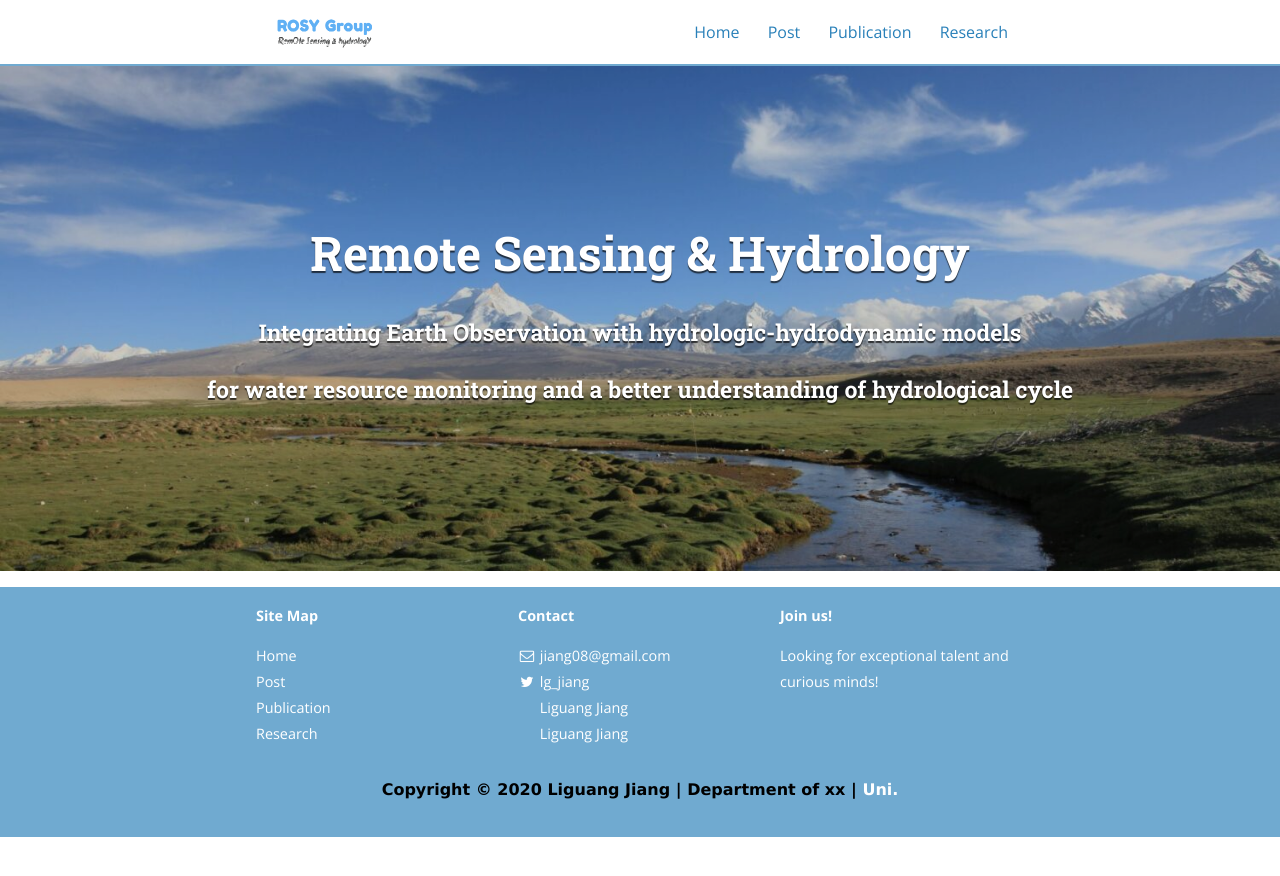
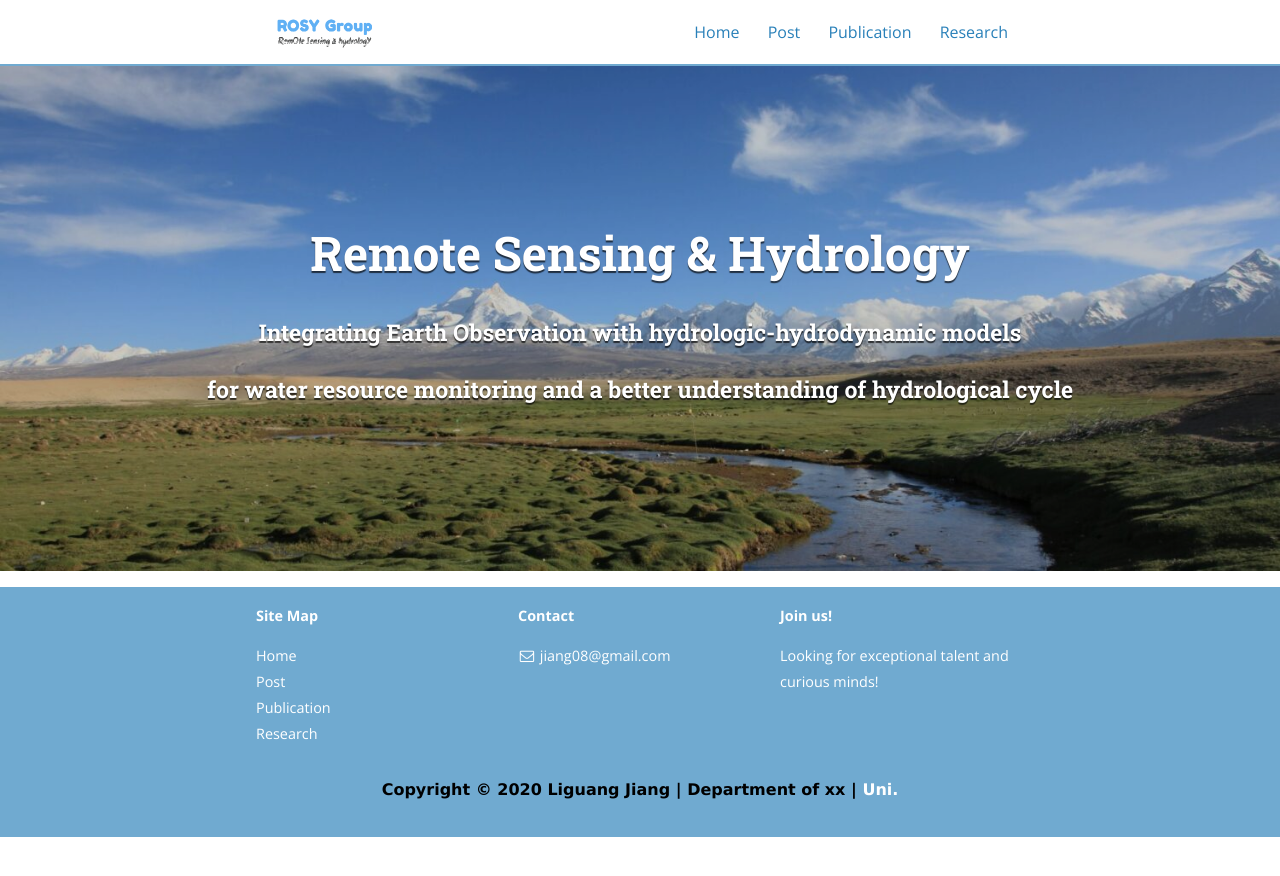
Before and after one commit to 12530/rshydro, a Jekyll site: the page built from index.html, in a window 1280 px wide. Shown: the top 876 px of the page. Built offline with Jekyll 4.4.1, drawn with Linux system fonts in a browser that asks for light colours; nearby versions of some CDN libraries.

Commit message:
Update footer.html

```diff
--- a/_includes/footer.html
+++ b/_includes/footer.html
@@ -26,7 +26,7 @@
           </a>
         </li>
 
-        {% for social in site.social %}
+        {% for social in site.data.social-media %}
           {% if social.url != "" %}
           <li>
             <a href="{{ social.url }}" title="{{ social.desc }}">
```
